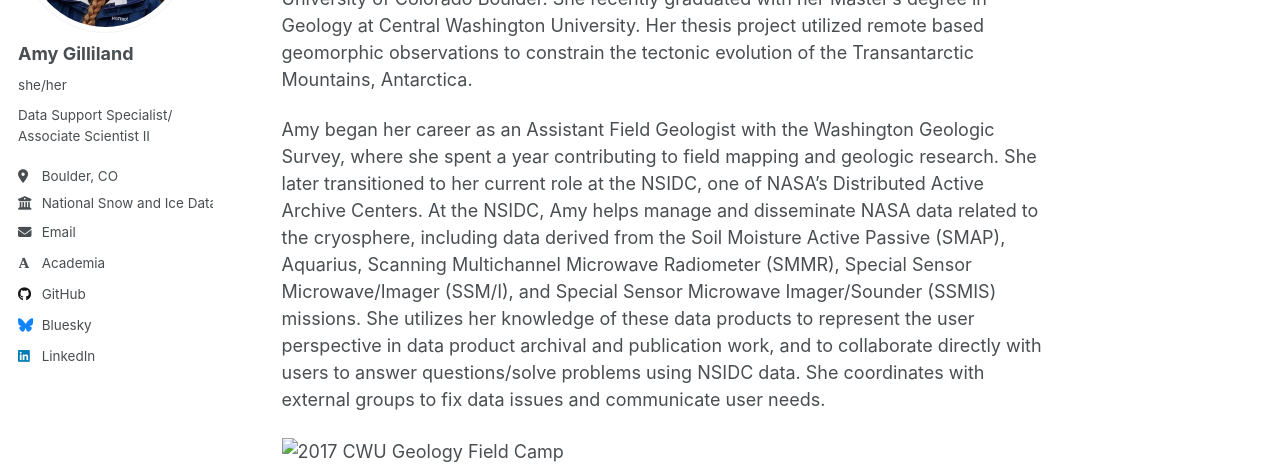
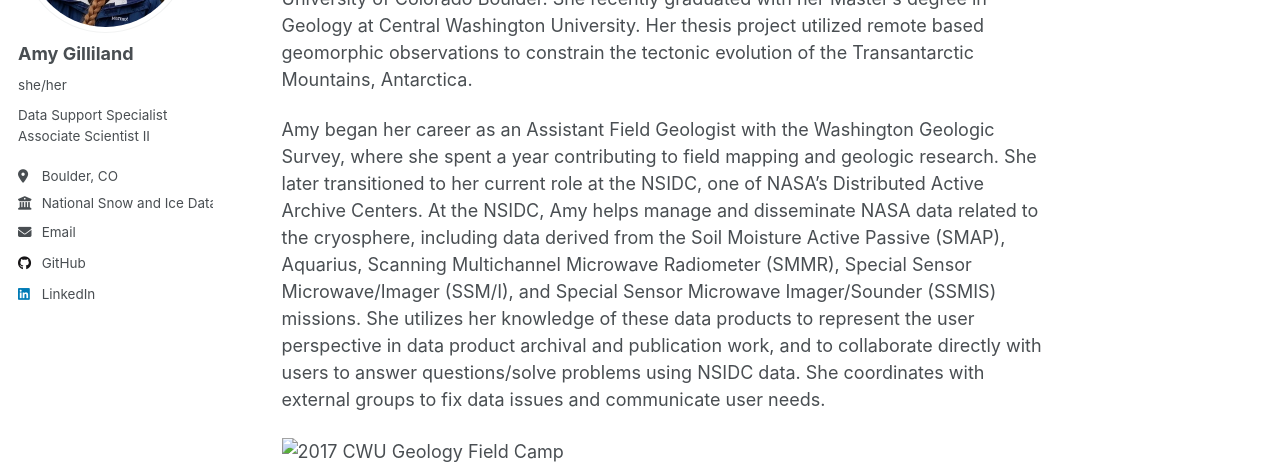
Before and after one commit to gillilanda/gillilanda.github.io, a Jekyll site: the page built from _pages/about.md, in a window 1280 px wide. Shown: the part 251-715 px from the top of the page. Built offline with Jekyll 4.4.1, drawn with Linux system fonts in a browser that asks for light colours; some web fonts are replaced; a script that is not in the unit is left out; some of the changed lines change nothing that is shown.

Commit message:
Update sidebar info

```diff
--- a/_config.yml
+++ b/_config.yml
@@ -25,14 +25,14 @@
   avatar           : "profile.jpeg"
   name             : "Amy Gilliland"
   pronouns         : "she/her"
-  bio              : "Data Support Specialist/ Associate Scientist II"
+  bio              : "Data Support Specialist          Associate Scientist II"
   location         : "Boulder, CO"
   employer         : "National Snow and Ice Data Center"
   uri              : # URL
   email            : "amy.gilliland@colorado.edu"
 
   # Academic websites
-  academia         : "https://cires.colorado.edu/people/amy-gilliland"
+  academia         : # URL
   arxiv            : # URL - Update with the correct link to your profile
   googlescholar    : #"https://scholar.google.com/citations?user=PS_CX0AAAAAJ"
   impactstory      : # URL
@@ -52,7 +52,7 @@
 
   # Social media
   artstation       : # Username
-  bluesky          : "bsky.app" # Replace this with you Bluesky username
+  bluesky          : #"bsky.app" # Replace this with you Bluesky username
   facebook         : # Username
   flickr           : # Username
   foursquare       : # Username
```
